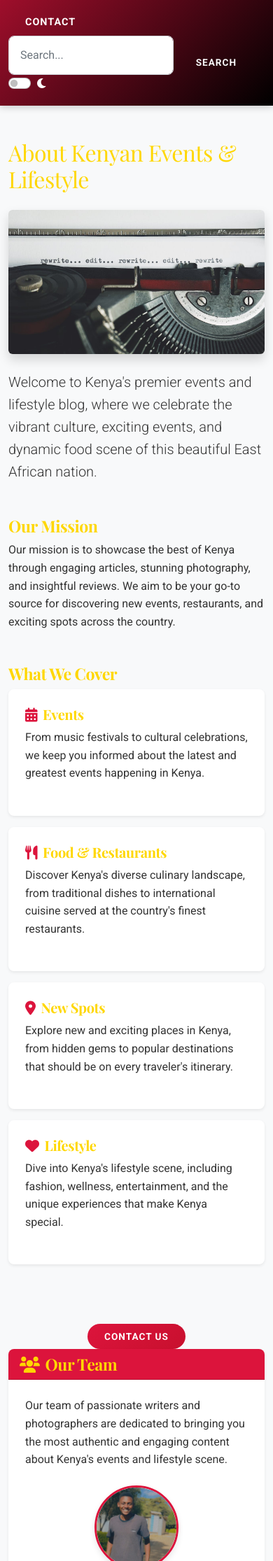
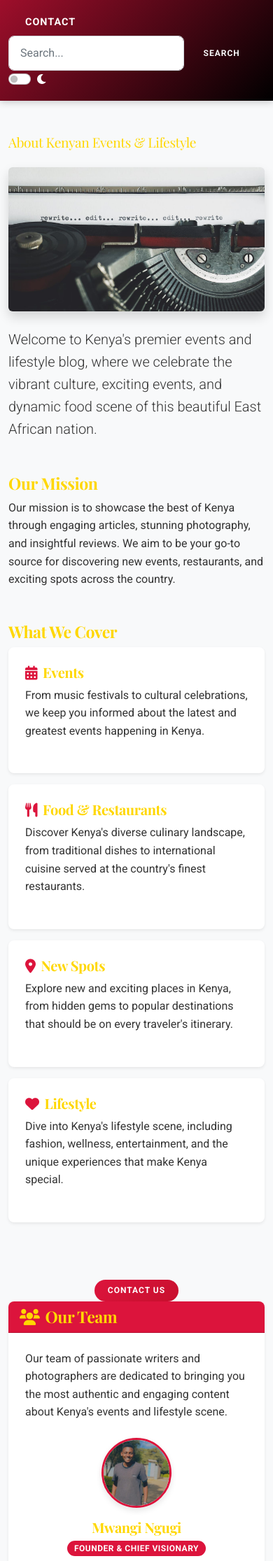
Before and after one commit to CreatorLarry/vibe-ke-blogsite, a Django app: page /about/ in a window 390 px wide, after a click that opens the changed part. Shown: the part 209-2440 px from the top of the page at 70% size. Run offline with Django 4.2, Linux system fonts and the light colour scheme.

Commit message:
changing mobile device font size

```diff
--- a/blog/static/css/custom/style.css
+++ b/blog/static/css/custom/style.css
@@ -466,11 +466,11 @@ h2 {
   }
 
   .display-4 {
-    font-size: 2rem;
+    font-size: 1.2rem;
   }
 
   .article-content {
-    font-size: 1rem;
+    font-size: 0.8rem;
   }
 
   .featured-banner {
@@ -478,8 +478,13 @@ h2 {
   }
 
   .creator-image {
-    width: 120px;
-    height: 120px;
+    width: 100px;
+    height: 100px;
+  }
+
+  .btn {
+    padding: 0.4rem 1.2rem;
+    font-size: 0.75rem;
   }
 }
 
@@ -576,3 +581,7 @@ h2 {
   border-color: var(--kenyan-gold);
   box-shadow: 0 0 0 0.25rem #ffd90057;
 }
+
+.btn-search {
+  margin-top: 0 !important;
+}
--- a/templates/base.html
+++ b/templates/base.html
@@ -122,7 +122,7 @@
               placeholder="Search..."
               aria-label="Search"
             />
-            <button class="btn btn-outline-light" type="submit">Search</button>
+            <button class="btn btn-outline-light btn-search" type="submit">Search</button>
           </form>
           <div class="form-check form-switch">
             <input
```
Also changed, not shown: blog/db.sqlite3, 1 other file.
